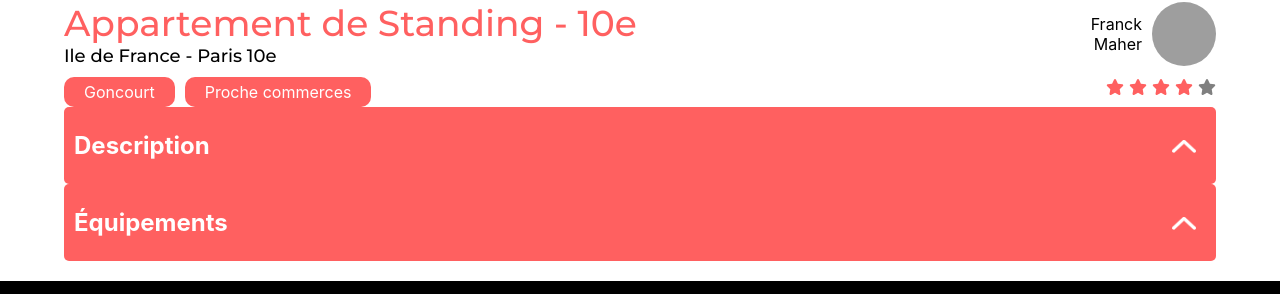
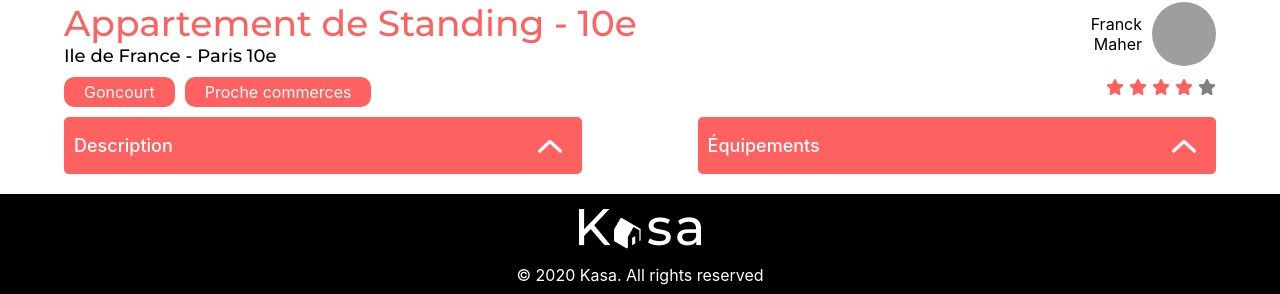
Before and after one commit to eliottBL/Projet5, a React (Create React App) app: page /logement/0979876d in a window 1280 px wide. Shown: the part 503-797 px from the top of the page. Built offline with nearby package versions, Linux system fonts and the light colour scheme; grey boxes are pictures that could not be loaded.

Commit message:
fix:style

```diff
--- a/src/components/Carroussel.js
+++ b/src/components/Carroussel.js
@@ -1,4 +1,3 @@
-import svg from '../assets/fleche.png'
 import { FontAwesomeIcon } from '@fortawesome/react-fontawesome'
 import { faAngleDown } from '@fortawesome/free-solid-svg-icons'
 import '../styles/Carroussel.scss'
--- a/src/components/InfoLogement.js
+++ b/src/components/InfoLogement.js
@@ -4,17 +4,6 @@ import Collapse from './Collapse'
 
 function InfoLogement({ description, equipements, tags, title, location, hostPic, hostName, rate }) {
     const hostNameSplit = hostName.split(' ')
-    const equip = () => {
-        return (
-            equipements.map((equipe) => (
-                <div key={equipe}>{equipe}</div>
-            ))
-        )
-    }
-
-    if (Array.isArray(equipements)) {
-        console.log(equipements)
-    }
 
     return (
         <section>
--- a/src/styles/Collapse.scss
+++ b/src/styles/Collapse.scss
@@ -9,7 +9,8 @@ div {
 
         h3 {
             color: white;
-            font-size: 24px;
+            font-size: 18px;
+            font-weight: 500;
         }
 
         img {
--- a/src/styles/Collapses.scss
+++ b/src/styles/Collapses.scss
@@ -9,6 +9,6 @@
     gap: 10px;
 
     .collapse {
-        width: 90%;
+        width: 100%;
     }
 }
--- a/src/styles/InfoLogement.scss
+++ b/src/styles/InfoLogement.scss
@@ -61,3 +61,13 @@
         }
     }
 }
+
+.logement-container-collapse {
+    display: flex;
+    justify-content: space-between;
+    padding-top: 10px;
+
+    .collapse {
+        width: 45%;
+    }
+}
```
